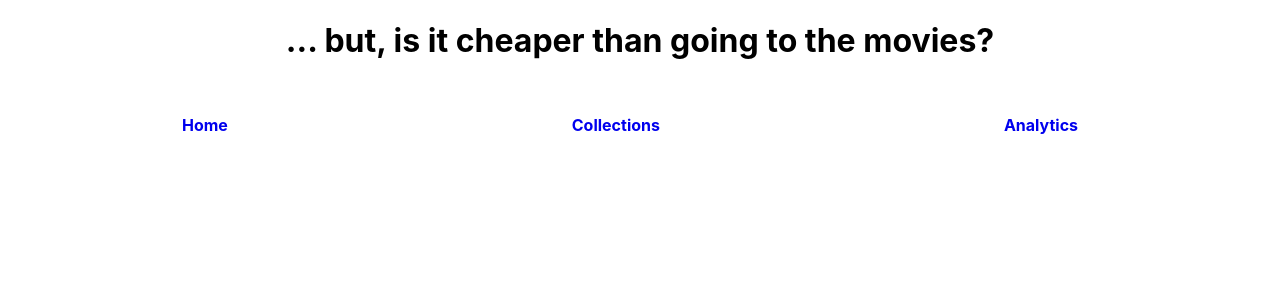
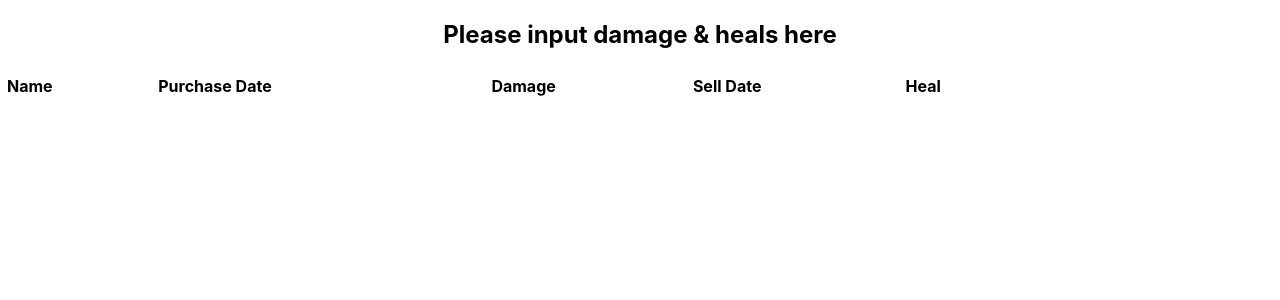
Before and after one commit to andyleonardi/boardgame-roi-stats, a React (Create React App) app: page /form in a window 1280 px wide. Shown: the top 300 px of the page. Built offline with nearby package versions, Linux system fonts and the light colour scheme; no server answers.

Commit message:
array comparisons logic done, trying out forms

```diff
--- a/src/App.css
+++ b/src/App.css
@@ -35,6 +35,11 @@
   align-items: center;
 }
 
+button a {
+  text-decoration: none;
+  font-weight: bold;
+}
+
 table {
   text-align: left;
   width: 80%;
--- a/src/App.js
+++ b/src/App.js
@@ -1,6 +1,6 @@
 // Import packages & hooks
-import { Routes, Route } from "react-router-dom";
-import { useSate, useEffect, useState } from "react";
+import { Routes, Route, Link } from "react-router-dom";
+import { useEffect, useState } from "react";
 import { xml2js } from "xml-js";
 
 // Import components
@@ -8,7 +8,11 @@ import Header from "./components/Header";
 import Homepage from "./pages/Homepage";
 import Collections from "./pages/Collections";
 import Analytics from "./pages/Analytics";
+import Forms from "./pages/Forms";
 import gamesArr from "./gameCollection";
+
+import testAppArr from "./testAppData";
+import testBggArr from "./testAPIData";
 
 // Import styles
 import "./App.css";
@@ -16,10 +20,31 @@ import "./App.css";
 // BGG API Paths
 const bggCollectionPath = "https://api.geekdo.com/xmlapi/collection/"; // for getting collections
 
+// Function to extract relevant API data
+const extractRelevantData = (obj) => {
+  let ownStatus = "";
+
+  if (obj.status._own === 1) {
+    ownStatus = "Own";
+  } else if (obj.status._prevowned === 1) {
+    ownStatus = "Previously Owned";
+  } else if (obj.status._preordered === 1) {
+    ownStatus = "Pre-ordered";
+  }
+
+  return {
+    name: obj.name._text,
+    playcount: obj.numplays._text,
+    gameID: obj._attributes.objectid,
+    status: ownStatus,
+  };
+};
+
 function App() {
   const [bggUserId, setBggUserId] = useState("andyleonardi");
   const [userBGGData, setUserBGGData] = useState([]);
-
+  const [requireInputs, setRequireInputs] = useState([]);
+  /*
   // Try to mount API first, but for working version only pull API data when user submit form
   useEffect(() => {
     // Because I only want to pull games users buy, I need to pull 3 separate times
@@ -32,6 +57,8 @@ function App() {
     const collectionPathPrevOwn = `${bggCollectionPath}${bggUserId}?prevowned=1&excludesubtype=boardgameexpansion`;
     const collectionPathPreOrder = `${bggCollectionPath}${bggUserId}?preordered=1&excludesubtype=boardgameexpansion`;
 
+    console.log(collectionPathOwn);
+
     const fetchBGGCollectionData = async () => {
       const responseOwn = await fetch(collectionPathOwn);
       const responsePrevOwn = await fetch(collectionPathPrevOwn);
@@ -41,43 +68,117 @@ function App() {
       const xmlDataPrevOwn = await responsePrevOwn.text();
       const xmlDataPreOrder = await responsePreOrder.text();
 
-      const dataOwn = xml2js(xmlDataOwn, { compact: true, spaces: 4 }).items.item;
+      const dataOwn = xml2js(xmlDataOwn, { compact: true, spaces: 4 }).items;
       const dataPrevOwn = xml2js(xmlDataPrevOwn, { compact: true, spaces: 4 }).items.item;
       const dataPreOrder = xml2js(xmlDataPreOrder, { compact: true, spaces: 4 }).items.item;
-      // console.log("Currently owned: ", dataOwn);
+      console.log("Currently owned: ", dataOwn);
       // console.log("Preordered: ", dataPreOrder);
 
       // Now that we have the collection data from API, we want to get just the relevant fields
       // We want Name, Status and Numplay
+      const reducedOwn = dataOwn.map(
+        ({ name, numplays, status, _attributes }) =>
+          extractRelevantData({ name, numplays, status, _attributes })
+      );
+      const reducedPrevOwn = dataPrevOwn.map(
+        ({ name, numplays, status, _attributes }) =>
+          extractRelevantData({ name, numplays, status, _attributes })
+      );
+      const reducedPreOrder = dataPreOrder.map(
+        ({ name, numplays, status, _attributes }) =>
+          extractRelevantData({ name, numplays, status, _attributes })
+      );
+      const reducedAll = reducedOwn.concat(reducedPrevOwn).concat(reducedPreOrder);
+      console.log(reducedAll);
 
-      const reducedOwn = dataOwn.map(({name, numplay, _attributes}) => ({name, numplay, _attributes}));
-      const reducedPrevOwn = dataPrevOwn.map(({name, numplay, _attributes}) => ({name, numplay, _attributes}));
-      const reducedPreOrder = dataPreOrder.map(({name, numplay, _attributes}) => ({name, numplay, _attributes}));
-      const reducedAll = reducedOwn.concat(reducedPrevOwn).concat(reducedPreOrder);
-      // console.log(reducedAll);
-
-      // Final thing to do is to set state of userBGGData
-      // Ideally we want only single simple keys, i.e. {name: xxx, playcount: yz, gameID: 123123}
-
+      // setUserBGGData(reducedAll);
 
       // dataOwn.items.item.forEach((e)=>{console.log(`Name: ${e.name._text}, # plays: ${e.numplays._text}. GameID = ${e._attributes.objectid}`)});
       // console.log(dataPreOrder);
     };
 
     fetchBGGCollectionData();
+  }, [bggUserId]);
+  */
 
-  }, [bggUserId]);
+  // console.log(userBGGData);
+
+  const handleSyncButton = () => {
+    console.log("Sync button pressed");
+    // test arrays testAppArr & testBggArr
+    console.log("Test app saved data: ", testAppArr);
+    console.log("Test API data: ", testBggArr);
+
+    // This function will need to do the following:
+    // First it will need to compare boardgame names in both arrays, then:
+    // 1. For any records that is in userBGGData that is not in app data,
+    //    add them to app data (this will only take the following obj keys:
+    //    name, status, playcount)
+    //    NOTE: when we compare, we are only interested in getting records in
+    //          userBGGData, and not the other way because theoretically,
+    //          app data should have been synced to the last userBGGData
+    let newRecords = testBggArr.filter(
+      ({ name: record1 }) =>
+        !testAppArr.some(({ name: record2 }) => record2 === record1)
+    );
+    newRecords.forEach((element) => {
+      element.buydate = null;
+      element.buyprice = null;
+      element.selldate = null;
+      element.sellprice = null;
+    });
+    // console.log(newRecords);
+
+    // 2. [OLD] For all matching records (name), update both status & playcount
+    //    [OLD] in app's data with the data from userBGGData
+    // 2. Get all matching name, but different status, i.e. we want to get
+    //    games that were sold between syncs (bgg status = prevowned & app status = own)
+    let updateRecords = testAppArr.filter(({ name: record1, status: stat1 }) =>
+      testBggArr.some(({ name: record2, status: stat2 }) => record2 === record1 & stat1 !== stat2 & stat2 === "Previously Owned")
+    );
+    updateRecords.forEach((element) => {
+      element.status = "Previously Owned";
+    })
+    // console.log(updateRecords);
+
+    let inputRequiredRecords = newRecords.concat(updateRecords);
+    // console.log(inputRequiredRecords);
+
+    // The above 2 arrays will contain everything that has changed between syncs
+    // 1) new games, 2) sold games
+    // We will update playcount at a later stage
+
+    // Then open / Link to Forms component where it takes the combined array
+    // and get user to input forms
+
+    console.log(inputRequiredRecords);
+    setRequireInputs(inputRequiredRecords);
+
+    // This will update the values in our app data array
+    // Then, run through new data array.
+    // If there is any missing purchase data, add it to a new array
+    // If there is any missing sell data AND status = prevowned, add it to a new array
+
+    // Finally, Link to Forms component where we will have these new records
+    // and allow user to input values to them
+  };
 
   return (
     <div className="App">
-      <Header />
+
       <div className="container">
         <Routes>
           <Route path="/" element={<Homepage />} />
           <Route
             path="/collections"
-            element={<Collections allGames={gamesArr} />}
+            element={
+              <Collections
+                allGames={gamesArr}
+                handleSyncButton={handleSyncButton}
+              />
+            }
           />
+          <Route path="/form" element={<Forms objArr={requireInputs} />} />
           <Route path="/analytics" element={<Analytics />} />
         </Routes>
       </div>
--- a/src/gameCollection.js
+++ b/src/gameCollection.js
@@ -1,6 +1,6 @@
 const games = [
     {
-        name: "5-minute Dungeon",
+        name: "5-Minute Dungeon",
         status: "Previously Owned",
         buydate: "2018-02-24",
         buyprice: 26.108947,
--- a/src/pages/Analytics.jsx
+++ b/src/pages/Analytics.jsx
@@ -1,5 +1,9 @@
+import Header from "../components/Header";
+
 const Analytics = () => {
   return (
+    <div>
+      <Header />
       <div className="analytics-container">
         <div className="card-1">
           <p>Card 1</p>
@@ -14,6 +18,7 @@ const Analytics = () => {
           <p>Card 4</p>
         </div>
       </div>
+    </div>
   );
 };
 
--- a/src/pages/Forms.jsx
+++ b/src/pages/Forms.jsx
@@ -1,8 +1,69 @@
-const Forms = () => {
+import { useState } from "react";
+
+const Forms = (props) => {
+  const [requiredInputs, setRequiredInputs] = useState(props.objArr);
+
+  const handleChange = (event) => {
+    const updateState = (key, id, value) => {
+      const newState = requiredInputs.map((obj, index, key, id, value) => {
+        // if name & id matches, update value
+        if (index === id) {
+          return {...obj, key: value};
+        }
+        // otherwise return the object as is
+        return obj;
+      });
+
+      setRequiredInputs(newState);
+      console.log(requiredInputs);
+    };
+
+    console.log(event.target.name, event.target.id, event.target.value);
+    // setRequiredInputs((event.target.name, event.target.id, event.target.value) => {
+    updateState(event.target.name, event.target.id, event.target.value);
+    // })
+
+    // [Stopped here] I think somehow the above might work. Trying to get each
+    // form change to update the state by changing value of the respective object property
+
+  }
+
+  const allRequiredInputs = requiredInputs.map((e, index) => {
+    return (
+      <tr key={index}>
+        <td id={index}>{e.name}</td>
+        <td>{e.buydate}{e.buydate === null && <input name="buydate" id ={index} type="text" value={e.buydate} onChange={handleChange} />}</td>
+        <td>
+          {e.buydate !== null && "$" + e.buyprice.toFixed(2)}
+          {e.buyprice === null && <input name="buyprice" id ={index} type="text" value={e.buyprice} onChange={handleChange} />}
+        </td>
+        <td>{e.selldate}{e.selldate === null && <input name="selldate" id ={index} type="text" value={e.selldate} onChange={handleChange} />}</td>
+        <td>
+          {e.selldate !== null && "$" + e.sellprice.toFixed(2)}
+          {e.sellprice === null && <input name="sellprice" id ={index} type="text" value={e.sellprice} onChange={handleChange} />}
+        </td>
+      </tr>
+    );
+  });
+
   return (
-    <>
-      <p>Forms page</p>
-    </>
+    <div className="formtable">
+      <div>
+        <h2>Please input damage & heals here</h2>
+      </div>
+      <form>
+        <table>
+          <tr>
+            <th>Name</th>
+            <th>Purchase Date</th>
+            <th>Damage</th>
+            <th>Sell Date</th>
+            <th>Heal</th>
+          </tr>
+          {allRequiredInputs}
+        </table>
+      </form>
+    </div>
   );
 };
 
--- a/src/pages/Homepage.jsx
+++ b/src/pages/Homepage.jsx
@@ -1,7 +1,12 @@
+import Header from "../components/Header";
+
 const Homepage = () => {
   return (
     <div>
-      <h1>... but, is it cheaper than going to the movies?</h1>
+      <Header />
+      <div>
+        <h1>... but, is it cheaper than going to the movies?</h1>
+      </div>
     </div>
   );
 };
--- /dev/null
+++ b/src/testAPIData.js
@@ -0,0 +1,28 @@
+const testBGGGames = [
+  {
+    name: "5-Minute Dungeon",
+    status: "Previously Owned",
+    playcount: 14,
+  },
+  {
+    name: "Adventure Tactics",
+    status: "Previously Owned",
+    playcount: 2,
+  },
+  {
+    name: "Aeon's End",
+    status: "Previously Owned",
+    playcount: 5,
+  },
+  {
+    name: "Aeon's End Legacy",
+    status: "Previously Owned",
+    playcount: 10,
+  },
+  {
+    name: "Street Masters",
+    status: "Own",
+    playcount: 24,
+  },
+];
+export default testBGGGames;
--- /dev/null
+++ b/src/testAppData.js
@@ -0,0 +1,39 @@
+const testAppGames = [
+  {
+    name: "5-Minute Dungeon",
+    status: "Previously Owned",
+    buydate: "2018-02-24",
+    buyprice: 26.108947,
+    selldate: "2019-05-15",
+    sellprice: 15,
+    playcount: 14,
+  },
+  {
+    name: "Adventure Tactics",
+    status: "Own",
+    buydate: "2019-11-18",
+    buyprice: 156.4575,
+    selldate: null,
+    sellprice: null,
+    playcount: 1,
+  },
+  {
+    name: "Aeon's End",
+    status: "Previously Owned",
+    buydate: "2016-12-19",
+    buyprice: 102,
+    selldate: "2018-04-15",
+    sellprice: 50,
+    playcount: 5,
+  },
+  {
+    name: "Aeon's End Legacy",
+    status: "Previously Owned",
+    buydate: "2018-03-19",
+    buyprice: 150.75,
+    selldate: "2020-01-07",
+    sellprice: 50,
+    playcount: 10,
+  },
+];
+export default testAppGames;
```
Also changed, not shown: src/pages/Collections.jsx (+17 -7 lines). Lines whose indentation alone changed are shown as unchanged.
